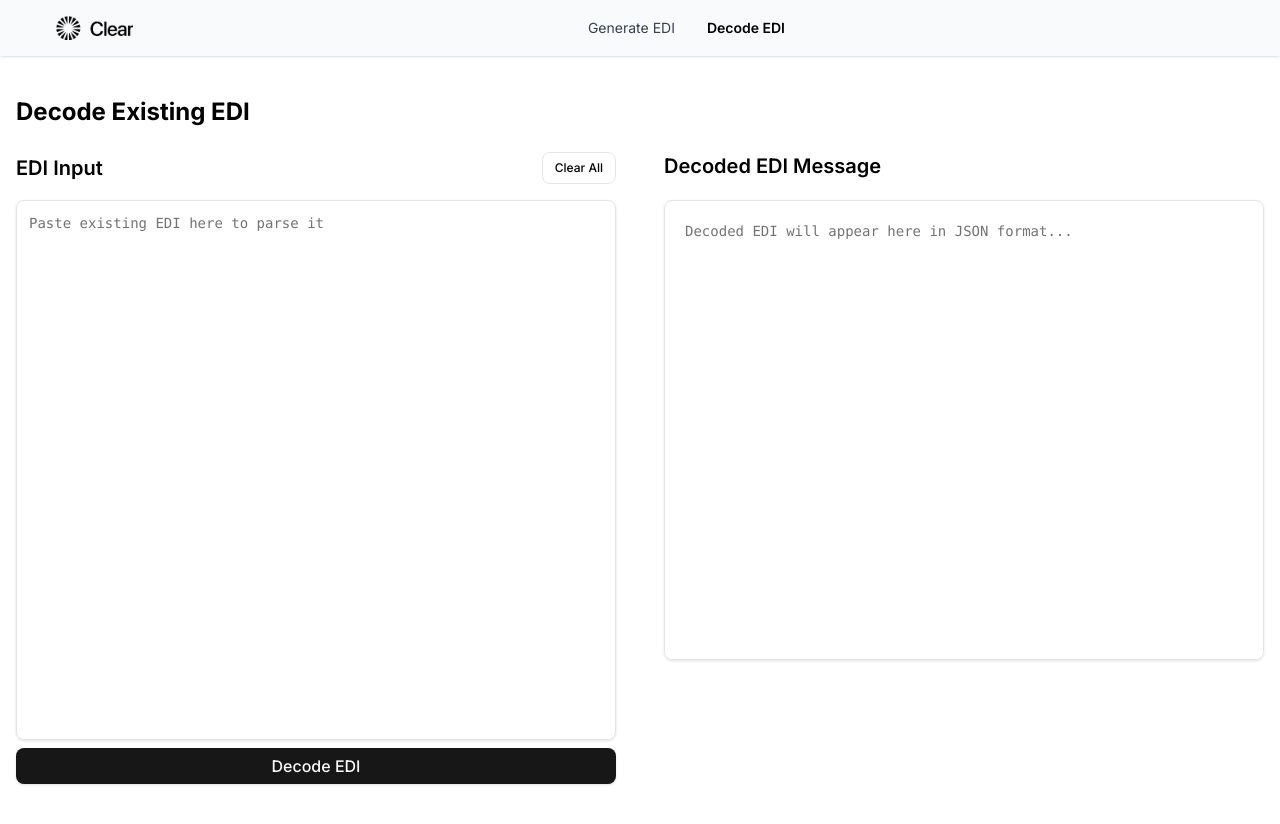
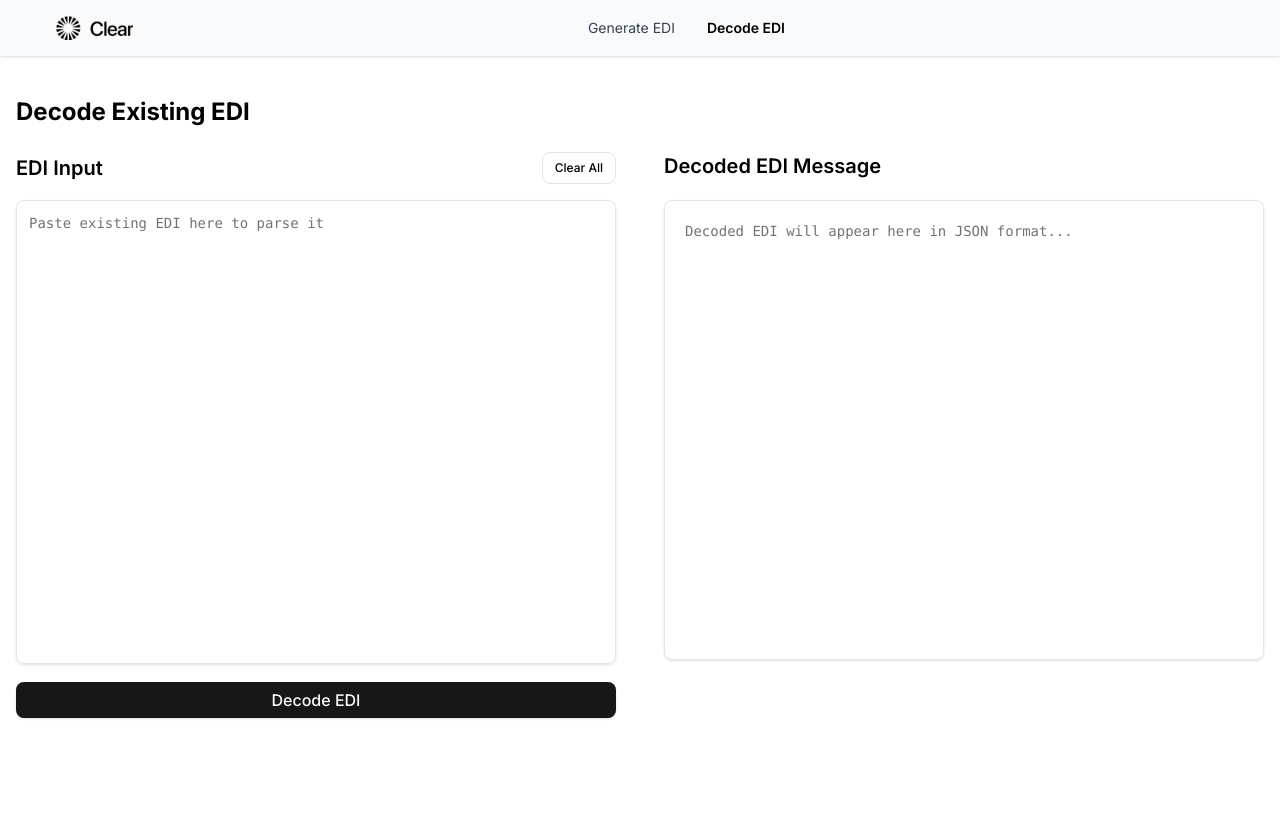
Before and after one commit to EvelynDevelops/cargo-edi-frontend, a Next.js app: page /decode in a window 1280 px wide. Shown: the top 824 px of the page. After the commit the page ends 800 px from the top, so only its background shows below. Built offline with nearby package versions, Linux system fonts and the light colour scheme.

Commit message:
refine the hight of the edi message input

```diff
--- a/components/edi/EdiTextArea.tsx
+++ b/components/edi/EdiTextArea.tsx
@@ -27,7 +27,7 @@ const EdiTextArea: React.FC<IEdiTextAreaProps> = ({
         ref={textareaRef}
         value={value}
         className={cn(
-          "w-full min-h-135 border border-input rounded-md shadow-sm",
+          "w-full min-h-116 border border-input rounded-md shadow-sm",
           "p-3 text-sm font-mono resize-none overflow-auto",
           "focus-visible:outline-none focus-visible:ring-1 focus-visible:ring-ring",
           "placeholder:text-muted-foreground",
```
